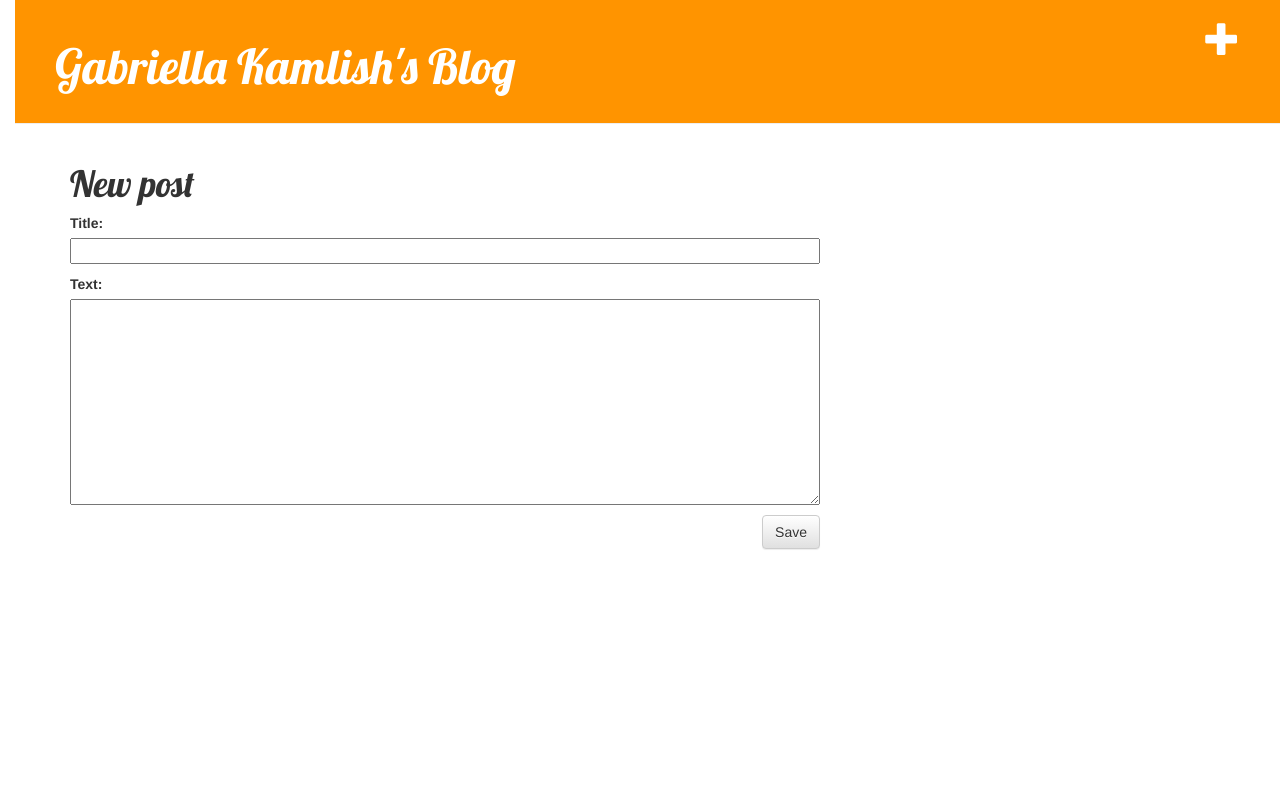
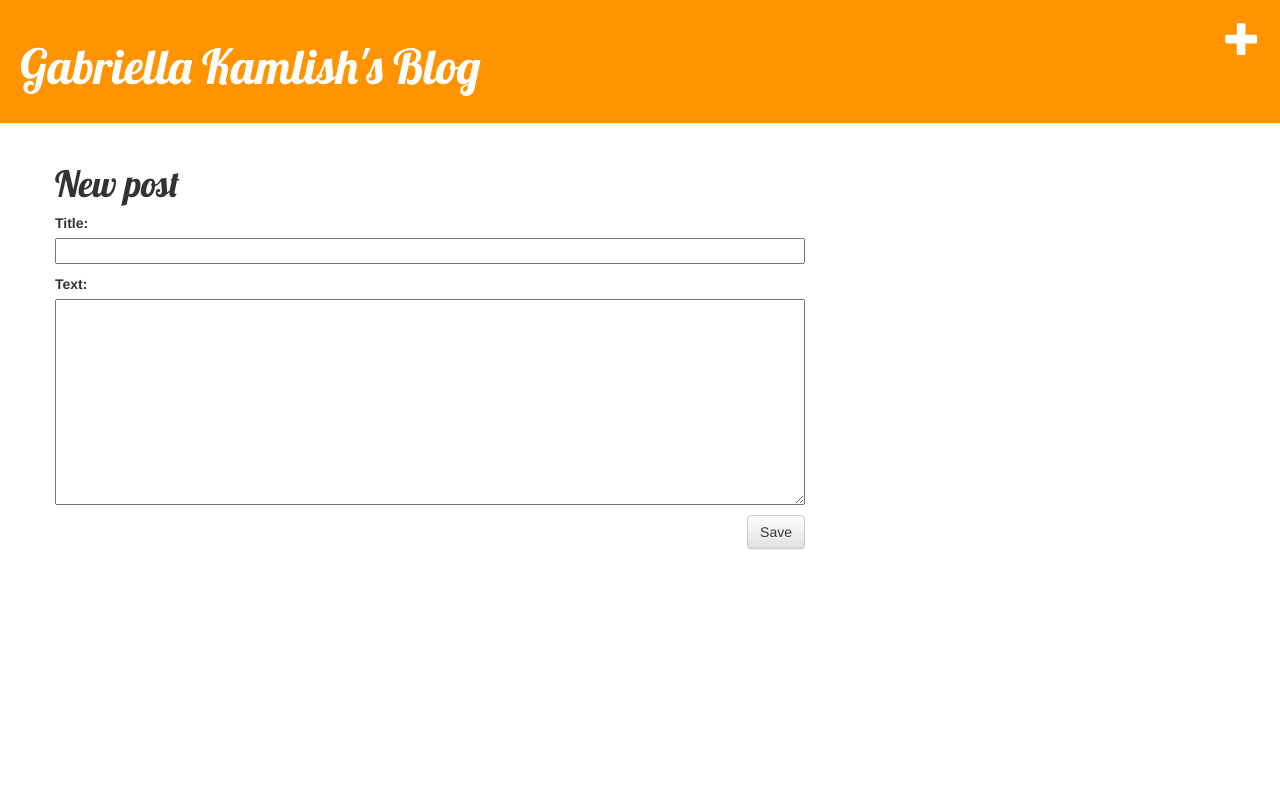
Before and after one commit to GabriellaKamlish/my-first-blog, a Django app: page /post/new/ in a window 1280 px wide. Run offline with Django 3.2, Linux system fonts and the light colour scheme; the visitor is signed in with stand-in values (Sample User, id 1); some libraries are stand-ins or nearby versions.

```diff
--- a/blog/static/css/blog.css
+++ b/blog/static/css/blog.css
@@ -4,12 +4,12 @@ h1 a {
     font-family: 'Lobster';
 }
 body {
-    padding-left: 15px;
+    padding-left: 0px;
 }
 .page-header {
     background-color: #ff9400;
     margin-top: 0;
-    padding: 20px 20px 20px 40px;
+    padding: 20px 20px 20px 20px;
 }
 
 .page-header h1, .page-header h1 a, .page-header h1 a:visited, .page-header h1 a:active {
@@ -42,7 +42,6 @@ h1, h2, h3, h4 {
     color: #ffffff;
     float: right;
     font-size: 26pt;
-    margin-right: 20px;
 }
 
 .post {
--- a/blog/templates/blog/post_detail.html
+++ b/blog/templates/blog/post_detail.html
@@ -6,9 +6,8 @@
             <div class="date">
                 {{ post.published_date }}
             </div>
-        {% if user.is_authenticated %}
-     <a class="btn btn-default" href="{% url 'post_edit' pk=post.pk %}"><span class="glyphicon glyphicon-pencil"></span></a>
-{% endif %}
+        {% endif %}
+        <a class="btn btn-default" href="{% url 'post_edit' pk=post.pk %}"><span class="glyphicon glyphicon-pencil"></span></a>
         <h1>{{ post.title }}</h1>
         <p>{{ post.text|linebreaksbr }}</p>
     </div>
--- a/blog/views.py
+++ b/blog/views.py
@@ -2,6 +2,7 @@ from django.utils import timezone
 from .models import Post
 from django.shortcuts import render, get_object_or_404
 from .forms import PostForm
+from django.shortcuts import redirect
 
 def post_list(request):
     posts = Post.objects.filter(published_date__lte=timezone.now()).order_by('published_date')
```
